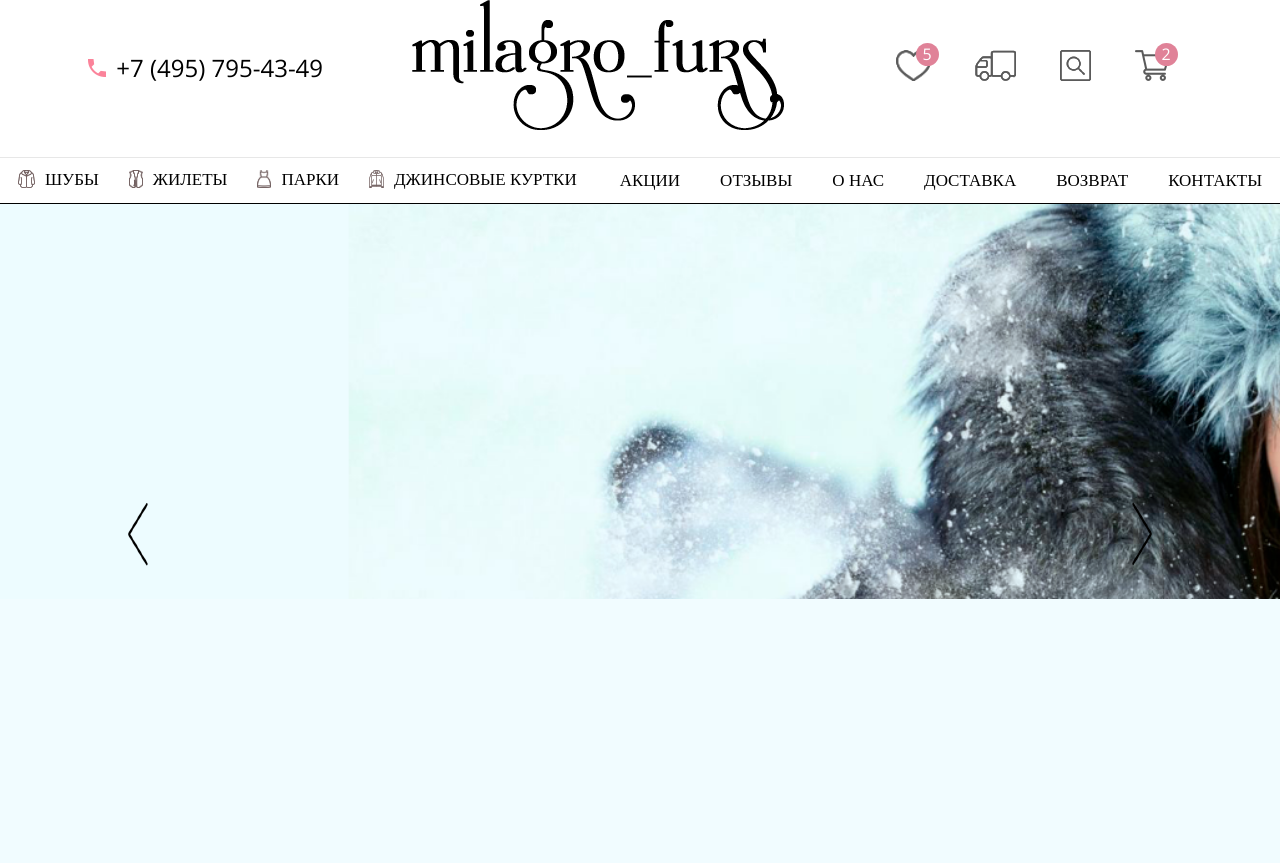
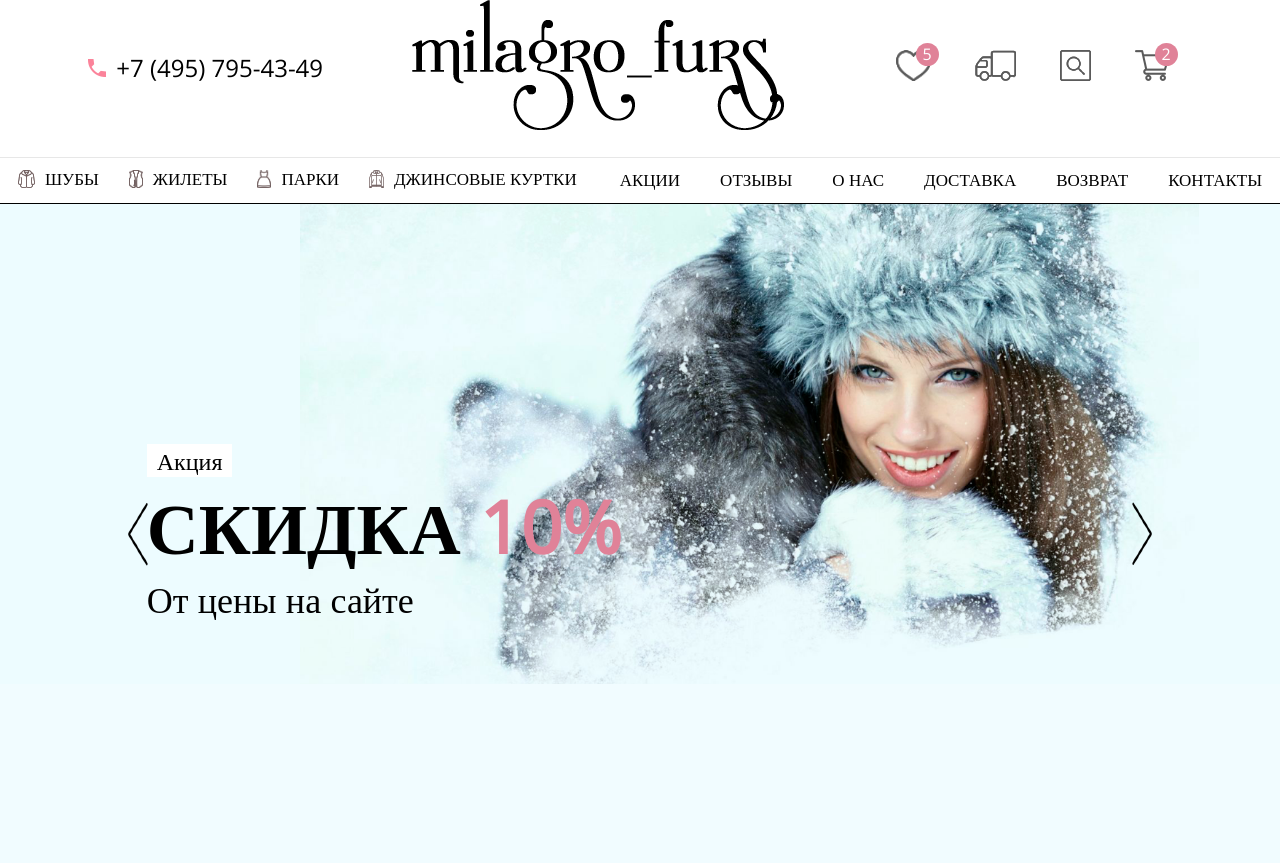
Before and after one commit to ivashmelev/milagro, a PHP site: page / in a window 1280 px wide. Shown: the part 13-876 px from the top of the page. Run offline with PHP 8.4, Linux system fonts and the light colour scheme; style sheets or scripts are compiled from the project's sources; some libraries are stand-ins or nearby versions.

Commit message:
template slider

```diff
--- a/css/slider.css
+++ b/css/slider.css
@@ -1,18 +1,15 @@
 .slider {
   background-color: #d6f5ff59;
-  position: absolute;
-}
-
-.owl-carousel .owl-stage-outer {
-  position: absolute;
 }
 
 .background {
   width: 100%;
+  background-image: url(../img/slider/banner.png);
   height: 659px;
   background-repeat: no-repeat;
   background-size: cover;
   position: absolute;
+  left: 0;
   transition: 2s cubic-bezier(0.075, 0.82, 0.165, 1);
 }
 
--- a/js/main.js
+++ b/js/main.js
@@ -1,9 +1,9 @@
 'use strict'
 
 import {openMenu} from './menu.js';
-import {slider} from './slider.js';
+// import {slider} from './slider.js';
 
 (async () => {
   openMenu();
-  slider();
+  // slider();
 })();
--- a/js/slider.js
+++ b/js/slider.js
@@ -43,42 +43,3 @@
 //   })
 // }
 //#endregion
-
-import '../node_modules/jquery/dist/jquery.js'
-import '../node_modules/owl.carousel/dist/owl.carousel.js';
-
-export const slider = () => {
-  return new Promise((resolve) => {
-    $(document).ready(function(){
-      const owl = $('.owl-carousel');
-
-
-
-      owl.owlCarousel({
-        loop: true,
-        center:true,
-        autoplay: true,
-        autoplayTimeout: 5000,
-        autoplayHoverPause: true,
-        autoWidth: true,
-        responsive: {
-          0: {
-            items: 1,
-          }
-        }
-      });
-
-      owl.trigger('next.owl.carousel')
-
-      $('.arrow-right').click(function(){
-        owl.trigger('next.owl.carousel');
-      });
-
-      $('.arrow-left').click(function(){
-          owl.trigger('prev.owl.carousel');
-      });
-
-      resolve(owl);
-    });
-  })
-}
--- a/scss/slider.scss
+++ b/scss/slider.scss
@@ -1,20 +1,15 @@
 .slider{
   background-color: #d6f5ff59;
-  position: absolute;
-}
-
-.owl-carousel .owl-stage-outer{
-  position: absolute
 }
 
 .background{
   width: 100%;
-  // background-image: url(../img/slider/banner.png);
+  background-image: url(../img/slider/banner.png);
   height: 659px;
   background-repeat: no-repeat;
   background-size: cover;
   position: absolute;
-  // left: 0;
+  left: 0;
   transition: 2s cubic-bezier(0.075, 0.82, 0.165, 1)
 }
 
--- a/slider.php
+++ b/slider.php
@@ -1,4 +1,4 @@
-<!-- <div class="slider">
+<div class="slider">
   <div class="background"></div>
     <div class="control-block">
       <div class="arrow-left"></div>
@@ -15,31 +15,4 @@
       </div>
       <div class="arrow-right"></div>
     </div>
-  </div> -->
-
-  <div class="owl-carousel owl-theme owl-loaded slider" >
-    <div class="owl-stage-outer background" style="position: absolute;">
-        <div class="owl-stage background">
-          <div class="owl-item control-block">
-            <img class="" src='./img/slider/banner.png'>
-            <div class="block-text">
-              <div class="sub-title">
-                <p>Акция</p>
-              </div>
-              <div class="title">
-                <h2>СКИДКА <span class="color">10%</span></h2>
-              </div>
-              <div class="text">
-                <p>От цены на сайте</p>
-              </div>
-            </div>
-          </div>
-        </div>
-    </div>
-    <div class="owl-nav control-block">
-        <div class="owl-prev arrow-left">
-        </div>
-        <div class="owl-next arrow-right">
-        </div>
-    </div>
-</div>
+  </div>
```
Also changed, not shown: 1 other file.
